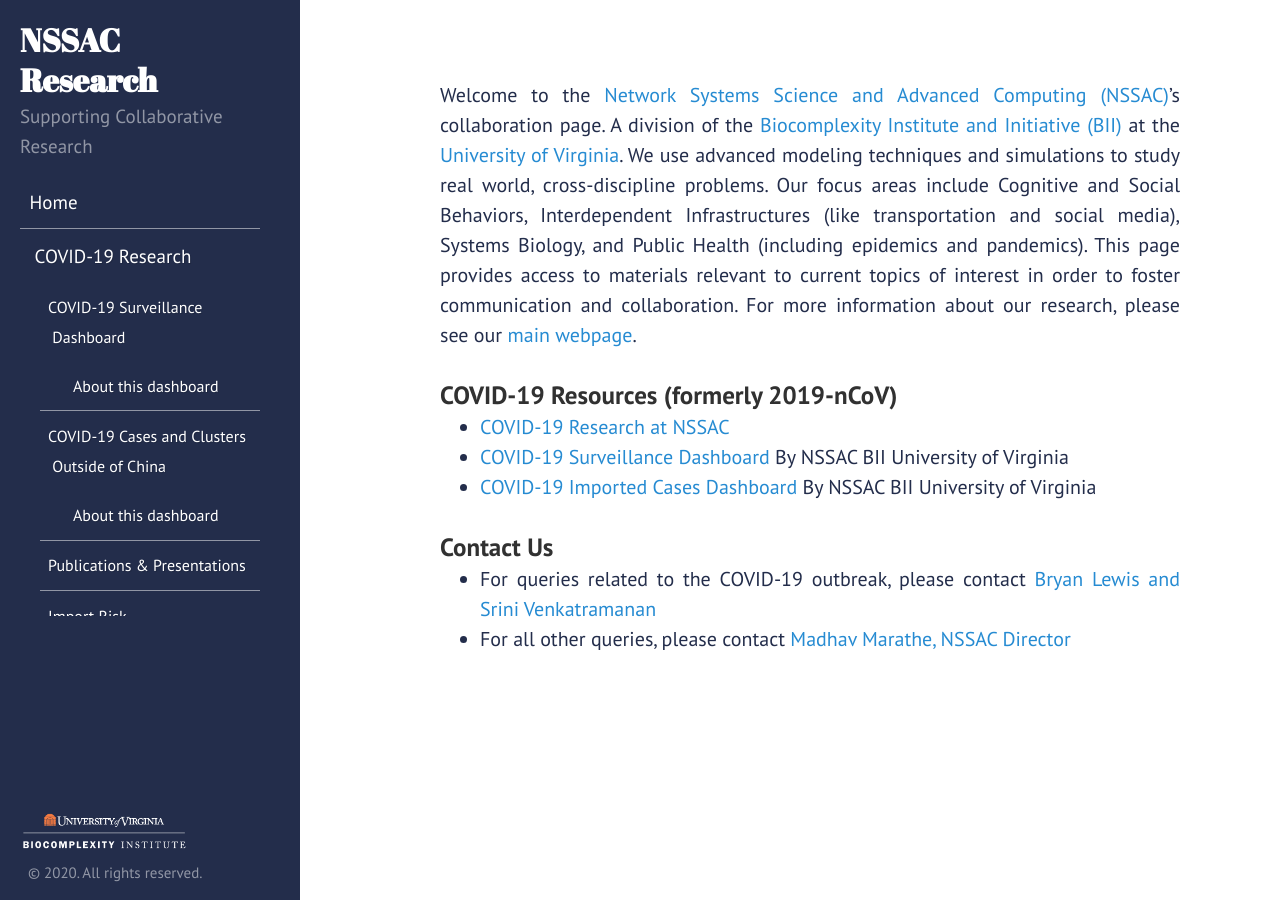
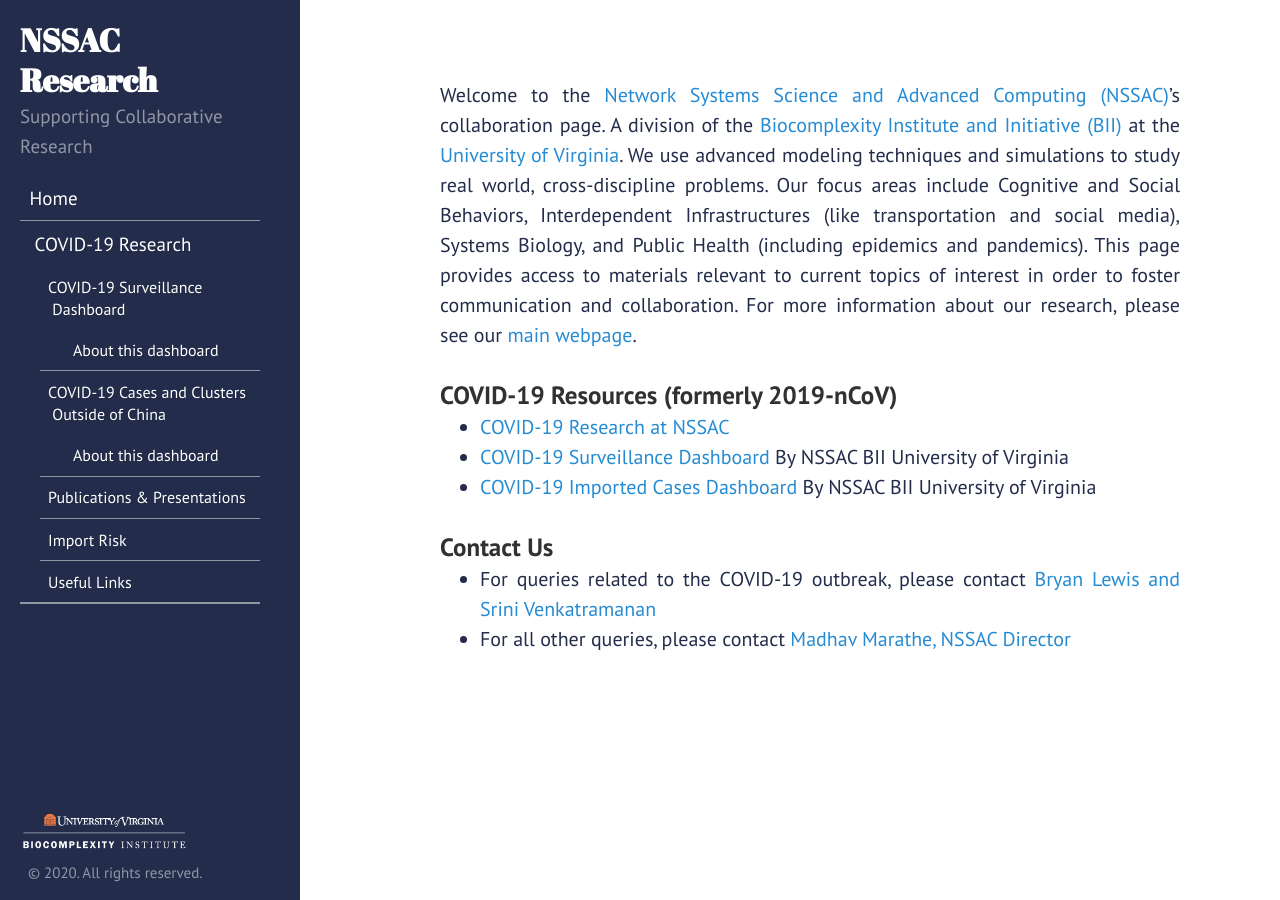
Before and after one commit to mehta-gaurav/mehta-gaurav.github.io, a Jekyll site: the page built from index.md, in a window 1280 px wide. Built offline with Jekyll 4.4.1, drawn with Linux system fonts in a browser that asks for light colours.

Commit message:
Update layout.css

```diff
--- a/public/css/layout.css
+++ b/public/css/layout.css
@@ -212,7 +212,7 @@
     }
 
     .sidebar_scroll {
-    line-height: 1.5rem;
+    line-height: 1.1rem;
     overflow-y: auto;
     max-height: 440px;
     direction: rtl;
```
